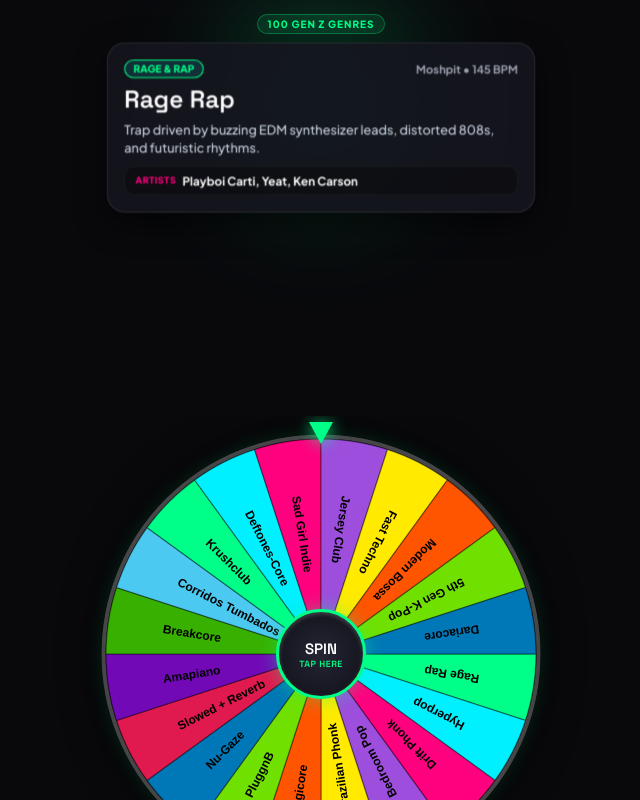
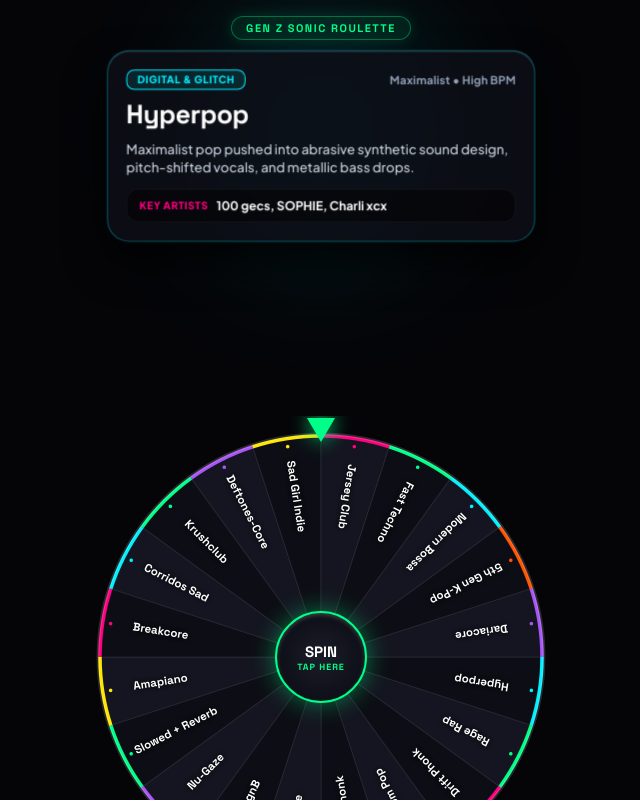
Before and after one commit to reneorense/GenZ-genre-roulette, a plain HTML site: page index.html in a window 1280 px wide. Shown: the whole page, without its empty margins (319-959 px from the left). Drawn offline with Linux system fonts and the light colour scheme.

Commit message:
Update index.html

```diff
--- a/index.html
+++ b/index.html
@@ -6,17 +6,18 @@
   <title>Gen Z Genre Roulette</title>
   <link rel="preconnect" href="https://fonts.googleapis.com">
   <link rel="preconnect" href="https://fonts.gstatic.com" crossorigin>
-  <link href="https://fonts.googleapis.com/css2?family=Plus+Jakarta+Sans:wght@500;700;800&family=Space+Grotesk:wght@600;800&display=swap" rel="stylesheet">
+  <link href="https://fonts.googleapis.com/css2?family=Plus+Jakarta+Sans:wght@500;700;800&family=Space+Grotesk:wght@600;700;800&display=swap" rel="stylesheet">
   <style>
     :root {
-      --bg: #09090c;
-      --card-bg: rgba(22, 22, 30, 0.9);
-      --border: rgba(255, 255, 255, 0.1);
-      --neon: #00ff88;
-      --accent: #00f0ff;
-      --pink: #ff007f;
-      --text: #f3f4f6;
-      --muted: #9ca3af;
+      --bg: #050508;
+      --card-bg: rgba(14, 15, 23, 0.85);
+      --card-border: rgba(255, 255, 255, 0.08);
+      --neon-green: #00ff88;
+      --neon-cyan: #00f0ff;
+      --neon-pink: #ff007f;
+      --neon-purple: #a855f7;
+      --text: #f9fafb;
+      --text-muted: #94a3b8;
     }
 
     * {
@@ -36,59 +37,63 @@
       flex-direction: column;
       justify-content: space-between;
       overflow: hidden;
+      position: relative;
     }
 
-    /* Ambient Header Glow */
-    .glow {
+    /* Ambient Background Neon Mesh */
+    .mesh-glow {
       position: absolute;
-      top: -40px;
+      top: -30px;
       left: 50%;
       transform: translateX(-50%);
-      width: 280px;
-      height: 280px;
-      background: radial-gradient(circle, rgba(0, 240, 255, 0.25) 0%, transparent 70%);
-      filter: blur(50px);
+      width: 320px;
+      height: 320px;
+      background: radial-gradient(circle, rgba(0, 240, 255, 0.2) 0%, rgba(255, 0, 127, 0.08) 50%, transparent 70%);
+      filter: blur(60px);
       z-index: 0;
       pointer-events: none;
       transition: background 0.4s ease;
     }
 
-    /* Top Information Area */
+    /* Top Section */
     .top-section {
       position: relative;
       z-index: 2;
-      padding: 14px 18px 0;
+      padding: 16px 18px 0;
       display: flex;
       flex-direction: column;
       align-items: center;
-      gap: 10px;
+      gap: 12px;
     }
 
     .badge {
-      font-size: 10px;
-      font-weight: 800;
-      letter-spacing: 1px;
+      font-family: 'Space Grotesk', sans-serif;
+      font-size: 11px;
+      font-weight: 700;
+      letter-spacing: 1.5px;
       text-transform: uppercase;
-      color: var(--neon);
-      background: rgba(0, 255, 136, 0.1);
-      border: 1px solid rgba(0, 255, 136, 0.3);
-      padding: 3px 10px;
+      color: var(--neon-green);
+      background: rgba(0, 255, 136, 0.08);
+      border: 1px solid rgba(0, 255, 136, 0.35);
+      padding: 4px 14px;
       border-radius: 20px;
+      box-shadow: 0 0 15px rgba(0, 255, 136, 0.15);
     }
 
     .info-card {
       width: 100%;
       max-width: 420px;
       background: var(--card-bg);
-      border: 1px solid var(--border);
-      backdrop-filter: blur(16px);
-      border-radius: 18px;
-      padding: 16px;
+      border: 1px solid var(--card-border);
+      backdrop-filter: blur(20px);
+      -webkit-backdrop-filter: blur(20px);
+      border-radius: 22px;
+      padding: 18px;
       display: flex;
       flex-direction: column;
-      gap: 8px;
-      box-shadow: 0 10px 30px rgba(0, 0, 0, 0.6);
-      transition: transform 0.25s ease;
+      gap: 10px;
+      box-shadow: 0 20px 40px rgba(0, 0, 0, 0.8), inset 0 1px 1px rgba(255, 255, 255, 0.15);
+      transition: transform 0.25s cubic-bezier(0.175, 0.885, 0.32, 1.275), border-color 0.3s ease;
     }
 
     .info-card.bump {
@@ -105,50 +110,53 @@
       font-size: 10px;
       font-weight: 800;
       text-transform: uppercase;
-      color: var(--accent);
-      background: rgba(0, 240, 255, 0.12);
-      border: 1px solid var(--accent);
-      padding: 2px 8px;
-      border-radius: 10px;
+      letter-spacing: 0.5px;
+      color: var(--neon-cyan);
+      background: rgba(0, 240, 255, 0.1);
+      border: 1px solid var(--neon-cyan);
+      padding: 3px 10px;
+      border-radius: 8px;
     }
 
     .vibe-text {
       font-size: 11px;
-      color: var(--muted);
+      color: var(--text-muted);
       font-weight: 600;
+      letter-spacing: 0.2px;
     }
 
     .genre-name {
       font-family: 'Space Grotesk', sans-serif;
-      font-size: 24px;
+      font-size: 26px;
       font-weight: 800;
       color: #ffffff;
       line-height: 1.1;
+      letter-spacing: -0.5px;
     }
 
     .genre-description {
-      font-size: 12.5px;
-      line-height: 1.4;
+      font-size: 13px;
+      line-height: 1.45;
       color: #cbd5e1;
-      min-height: 36px;
+      min-height: 38px;
     }
 
     .artist-row {
-      background: rgba(0, 0, 0, 0.3);
-      border: 1px solid rgba(255, 255, 255, 0.05);
-      border-radius: 10px;
-      padding: 6px 10px;
+      background: rgba(0, 0, 0, 0.45);
+      border: 1px solid rgba(255, 255, 255, 0.06);
+      border-radius: 12px;
+      padding: 8px 12px;
       display: flex;
       align-items: center;
-      gap: 6px;
-      font-size: 11.5px;
+      gap: 8px;
+      font-size: 12px;
     }
 
     .artist-label {
       font-weight: 800;
-      color: var(--pink);
+      color: var(--neon-pink);
       text-transform: uppercase;
-      font-size: 9px;
+      font-size: 10px;
       letter-spacing: 0.5px;
     }
 
@@ -174,25 +182,24 @@
 
     .marker {
       position: absolute;
-      top: 6px;
+      top: 2px;
       left: 50%;
       transform: translateX(-50%);
       width: 0;
       height: 0;
-      border-left: 12px solid transparent;
-      border-right: 12px solid transparent;
-      border-top: 22px solid var(--neon);
+      border-left: 14px solid transparent;
+      border-right: 14px solid transparent;
+      border-top: 24px solid var(--neon-green);
       z-index: 10;
-      filter: drop-shadow(0 2px 8px rgba(0, 255, 136, 0.9));
+      filter: drop-shadow(0 0 10px rgba(0, 255, 136, 1));
     }
 
     .canvas-container {
       position: absolute;
-      top: 18px;
-      width: 440px;
-      height: 440px;
+      top: 16px;
+      width: 450px;
+      height: 450px;
       border-radius: 50%;
-      box-shadow: 0 0 40px rgba(0, 0, 0, 0.8), 0 0 15px rgba(0, 255, 136, 0.2);
     }
 
     canvas {
@@ -202,16 +209,17 @@
       border-radius: 50%;
     }
 
+    /* Center Spin Hub */
     .spin-center-btn {
       position: absolute;
-      top: calc(18px + 220px);
+      top: calc(16px + 225px);
       left: 50%;
       transform: translate(-50%, -50%);
-      width: 90px;
-      height: 90px;
+      width: 92px;
+      height: 92px;
       border-radius: 50%;
-      background: radial-gradient(circle, #252535 0%, #101017 100%);
-      border: 3px solid var(--neon);
+      background: radial-gradient(circle, #1a1c29 0%, #090a10 100%);
+      border: 2px solid var(--neon-green);
       color: #fff;
       font-family: 'Space Grotesk', sans-serif;
       font-weight: 800;
@@ -221,48 +229,49 @@
       flex-direction: column;
       align-items: center;
       justify-content: center;
-      box-shadow: 0 0 20px rgba(0, 255, 136, 0.4), inset 0 2px 4px rgba(255, 255, 255, 0.2);
+      box-shadow: 0 0 25px rgba(0, 255, 136, 0.45), inset 0 2px 4px rgba(255, 255, 255, 0.2);
       z-index: 9;
-      transition: transform 0.15s ease;
+      transition: transform 0.15s ease, box-shadow 0.15s ease;
     }
 
     .spin-center-btn:active {
       transform: translate(-50%, -50%) scale(0.92);
+      box-shadow: 0 0 12px rgba(0, 255, 136, 0.8);
     }
 
     .spin-center-btn span {
       font-size: 9px;
-      color: var(--neon);
-      letter-spacing: 0.5px;
+      color: var(--neon-green);
+      letter-spacing: 1px;
     }
   </style>
 </head>
 <body>
 
-  <div class="glow" id="glow"></div>
+  <div class="mesh-glow" id="glow"></div>
 
-  <!-- Top Info -->
+  <!-- Top Info Card -->
   <div class="top-section">
-    <div class="badge">100 Gen Z Genres</div>
+    <div class="badge">Gen Z Sonic Roulette</div>
     <div class="info-card" id="infoCard">
       <div class="card-meta">
-        <span class="category-pill" id="genreCategory">Rage & Rap</span>
-        <span class="vibe-text" id="genreVibe">Moshpit • 145 BPM</span>
+        <span class="category-pill" id="genreCategory">Digital & Glitch</span>
+        <span class="vibe-text" id="genreVibe">Maximalist • High BPM</span>
       </div>
-      <h2 class="genre-name" id="genreTitle">Rage Rap</h2>
-      <p class="genre-description" id="genreDesc">Trap driven by euphoric, buzzing EDM synthesizer leads, distorted 808s, and hyper-futuristic rhythms.</p>
+      <h2 class="genre-name" id="genreTitle">Hyperpop</h2>
+      <p class="genre-description" id="genreDesc">Maximalist pop pushed into abrasive synthetic sound design, pitch-shifted vocals, and metallic bass drops.</p>
       <div class="artist-row">
-        <span class="artist-label">Artists</span>
-        <span class="artist-list" id="genreArtists">Playboi Carti, Yeat, Ken Carson</span>
+        <span class="artist-label">Key Artists</span>
+        <span class="artist-list" id="genreArtists">100 gecs, SOPHIE, Charli xcx</span>
       </div>
     </div>
   </div>
 
-  <!-- Bottom Wheel -->
+  <!-- Bottom Roulette Wheel -->
   <div class="roulette-wrapper">
     <div class="marker"></div>
     <div class="canvas-container">
-      <canvas id="wheelCanvas" width="880" height="880"></canvas>
+      <canvas id="wheelCanvas" width="900" height="900"></canvas>
     </div>
     <button class="spin-center-btn" id="spinBtn">
       SPIN
@@ -272,32 +281,26 @@
 
   <script>
     const GENRES = [
-      { name: "Rage Rap", category: "Rage & Rap", vibe: "Moshpit • 145 BPM", artists: "Playboi Carti, Yeat, Ken Carson", desc: "Trap driven by buzzing EDM synthesizer leads, distorted 808s, and futuristic rhythms." },
-      { name: "Hyperpop", category: "Digital & Glitch", vibe: "Maximalist Pop", artists: "100 gecs, SOPHIE, Charli xcx", desc: "Maximalist pop pushed into abrasive synthetic sound design and pitch-shifted vocals." },
-      { name: "Drift Phonk", category: "Phonk & Dance", vibe: "Cowbell • 160 BPM", artists: "Kordhell, DVRST, Hensonn", desc: "Memphis rap acapellas combined with aggressive cowbells and car-drift aesthetics." },
-      { name: "Bedroom Pop", category: "Indie & Alt", vibe: "Chill • Lo-Fi Tape", artists: "Clairo, Beabadoobee, Cavetown", desc: "Intimate DIY home recordings with chorus guitars, vintage keys, and delicate vocals." },
-      { name: "Brazilian Phonk", category: "Phonk & Dance", vibe: "Baile • 130 BPM", artists: "Phonkha, Slowboy, DJ FKU", desc: "Favela funk rhythms fused with distorted phonk cowbells and heavy sub bass." },
-      { name: "Digicore", category: "Digital & Glitch", vibe: "Discord-Native", artists: "Jane Remover, midwxst, quinn", desc: "Hyperpop evolution mixing autotuned singing, bitcrushed chords, and fast breaks." },
-      { name: "PluggnB", category: "Rage & Rap", vibe: "Smooth 808s", artists: "Autumn!, Summrs, Kankan", desc: "Melodic fusion of minimalist plugg beats with 2000s R&B vocal runs and bright bells." },
-      { name: "Nu-Gaze", category: "Rock & Guitar", vibe: "Fuzz Shoegaze", artists: "Wisp, Julie, Narrow Head", desc: "Gen Z revival of 90s shoegaze, featuring walls of fuzz pedals and whispery vocals." },
-      { name: "Slowed + Reverb", category: "Internet Vibe", vibe: "Liminal Headspace", artists: "TikTok & YouTube Creators", desc: "Pitched-down, space-drenched songs creating a dreamy late-night emotional vibe." },
-      { name: "Amapiano", category: "Global Club", vibe: "Log Drum Bass", artists: "Uncle Waffles, Kabza De Small", desc: "South African house hybrid of deep synths, soulful jazz chords, and wooden log drums." },
-      { name: "Breakcore", category: "Digital & Glitch", vibe: "Frenetic • 180 BPM", artists: "Sewerslvt, Vertigoaway", desc: "Manic chopped drum breaks colliding with anime soundbites and ambient pads." },
-      { name: "Corridos Tumbados", category: "Global Waves", vibe: "Brass & Trap", artists: "Peso Pluma, Natanael Cano", desc: "Traditional Mexican requinto guitars and brass horns fused with trap cadences." },
-      { name: "Krushclub", category: "Rage & Rap", vibe: "Fast Nightcore", artists: "Odetari, Lumi Athena, Asteria", desc: "Fast-paced cross between Jersey club kicks, nightcore hooks, and rage synths." },
-      { name: "Deftones-Core", category: "Rock & Guitar", vibe: "Alt-Metal Wave", artists: "Fleshwater, Loathe, Moodring", desc: "Drop-tuned heavy riffs meeting ethereal whispering vocals and 90s grunge bridges." },
-      { name: "Sad Girl Indie", category: "Indie & Alt", vibe: "Poetic & Stripped", artists: "Phoebe Bridgers, boygenius, Gracie", desc: "Confessional, poetic indie folk built around acoustic guitars and raw vocal stories." },
-      { name: "Jersey Club", category: "Phonk & Dance", vibe: "5-Beat Bounce", artists: "Bandmanrill, Lil Uzi Vert", desc: "Syncopated five-beat kick pattern accented by vocal chops and rapid bounce rhythms." },
-      { name: "Fast Techno", category: "Phonk & Dance", vibe: "155 BPM Rave", artists: "Creeds, Sara Landry, Nico Moreno", desc: "Hard techno and schranz kicks paired with energetic melodic top-lines." },
-      { name: "Modern Bossa", category: "Indie & Alt", vibe: "Jazz Bedroom Pop", artists: "Laufey", desc: "Brazilian Bossa Nova chords and vintage big-band style with modern youth lyrics." },
-      { name: "5th Gen K-Pop", category: "Global Waves", vibe: "Liquid DnB Pop", artists: "NewJeans, ILLIT", desc: "K-pop embracing early 2000s liquid drum & bass breaks and breezy vocal delivery." },
-      { name: "Dariacore", category: "Digital & Glitch", vibe: "Meme Chop Chaos", artists: "leroy / Jane Remover", desc: "High-speed Jersey breakbeats layered with rapid 2000s pop and internet meme samples." }
-    ];
-
-    const COLORS = [
-      "#00ff88", "#00f0ff", "#ff007f", "#9d4edd",
-      "#ffea00", "#ff5400", "#70e000", "#0077b6",
-      "#e01a4f", "#7209b7", "#38b000", "#4cc9f0"
+      { name: "Hyperpop", color: "#00f0ff", category: "Digital & Glitch", vibe: "Maximalist • High BPM", artists: "100 gecs, SOPHIE, Charli xcx", desc: "Maximalist pop pushed into abrasive synthetic sound design, pitch-shifted vocals, and metallic bass drops." },
+      { name: "Rage Rap", color: "#00ff88", category: "Rage & Rap", vibe: "Moshpit • 145 BPM", artists: "Playboi Carti, Yeat, Ken Carson", desc: "Trap driven by euphoric, buzzing EDM synthesizer leads, distorted 808s, and hyper-futuristic rhythms." },
+      { name: "Drift Phonk", color: "#ff007f", category: "Phonk & Dance", vibe: "Cowbell • 160 BPM", artists: "Kordhell, DVRST, Hensonn", desc: "Memphis rap acapellas combined with aggressive cowbells and car-drift video aesthetics." },
+      { name: "Bedroom Pop", color: "#a855f7", category: "Indie & Alt", vibe: "Chill • Tape Lo-Fi", artists: "Clairo, Beabadoobee, Cavetown", desc: "Intimate DIY home recordings with chorus guitars, vintage keys, and delicate vocal layers." },
+      { name: "Brazilian Phonk", color: "#ffe600", category: "Phonk & Dance", vibe: "Baile • 130 BPM", artists: "Phonkha, Slowboy, DJ FKU", desc: "Favela funk rhythms fused with distorted phonk cowbells and heavy sub-bass pulses." },
+      { name: "Digicore", color: "#00f0ff", category: "Digital & Glitch", vibe: "Discord-Native", artists: "Jane Remover, midwxst, quinn", desc: "Hyperpop evolution mixing autotuned singing, bitcrushed chords, and fast breakbeats." },
+      { name: "PluggnB", color: "#ff5400", category: "Rage & Rap", vibe: "Smooth 808s", artists: "Autumn!, Summrs, Kankan", desc: "Melodic fusion of minimalist plugg beats with 2000s R&B vocal runs and bright synths." },
+      { name: "Nu-Gaze", color: "#a855f7", category: "Rock & Guitar", vibe: "Fuzz Shoegaze", artists: "Wisp, Julie, Narrow Head", desc: "Modern Gen Z revival of 90s shoegaze, featuring walls of fuzz pedals and whispery vocals." },
+      { name: "Slowed + Reverb", color: "#00ff88", category: "Internet Vibe", vibe: "Liminal Headspace", artists: "TikTok & YouTube Creators", desc: "Pitched-down, space-drenched songs creating a dreamy late-night emotional vibe." },
+      { name: "Amapiano", color: "#ffe600", category: "Global Club", vibe: "Log Drum Bass", artists: "Uncle Waffles, Kabza De Small", desc: "South African house hybrid of deep synths, soulful jazz chords, and wooden log drums." },
+      { name: "Breakcore", color: "#ff007f", category: "Digital & Glitch", vibe: "Frenetic • 180 BPM", artists: "Sewerslvt, Vertigoaway", desc: "Manic chopped Amen drum breaks colliding with anime soundbites and ambient pads." },
+      { name: "Corridos Sad", color: "#00f0ff", category: "Global Waves", vibe: "Acoustic Sierreño", artists: "Ivan Cornejo, Eslabon Armado", desc: "Slow, melancholic 12-string guitar ballads exploring heartbreak through youth Latin perspectives." },
+      { name: "Krushclub", color: "#00ff88", category: "Rage & Rap", vibe: "Fast Nightcore", artists: "Odetari, Lumi Athena, Asteria", desc: "Fast-paced cross between Jersey club kicks, nightcore hooks, and abrasive rage synths." },
+      { name: "Deftones-Core", color: "#a855f7", category: "Rock & Guitar", vibe: "Alt-Metal Wave", artists: "Fleshwater, Loathe, Moodring", desc: "Drop-tuned heavy riffs meeting ethereal whispering vocals and 90s grunge bridges." },
+      { name: "Sad Girl Indie", color: "#ffe600", category: "Indie & Alt", vibe: "Poetic & Stripped", artists: "Phoebe Bridgers, boygenius, Gracie Abrams", desc: "Confessional, poetic indie folk built around acoustic guitars and raw vocal storytelling." },
+      { name: "Jersey Club", color: "#ff007f", category: "Phonk & Dance", vibe: "5-Beat Bounce", artists: "Bandmanrill, Lil Uzi Vert", desc: "Syncopated five-beat kick pattern accented by vocal chops, squeaks, and rapid rhythms." },
+      { name: "Fast Techno", color: "#00ff88", category: "Phonk & Dance", vibe: "155 BPM Rave", artists: "Creeds, Sara Landry, Nico Moreno", desc: "Hard techno and schranz kicks paired with energetic melodic pop hooks." },
+      { name: "Modern Bossa", color: "#00f0ff", category: "Indie & Alt", vibe: "Jazz Bedroom Pop", artists: "Laufey", desc: "Brazilian Bossa Nova chords and vintage big-band style with modern youth lyricism." },
+      { name: "5th Gen K-Pop", color: "#ff5400", category: "Global Waves", vibe: "Liquid DnB Pop", artists: "NewJeans, ILLIT", desc: "K-pop embracing early 2000s liquid drum & bass breaks and breezy vocal delivery." },
+      { name: "Dariacore", color: "#a855f7", category: "Digital & Glitch", vibe: "Meme Chop Chaos", artists: "leroy / Jane Remover", desc: "High-speed Jersey breakbeats layered with rapid 2000s pop and internet meme samples." }
     ];
 
     const canvas = document.getElementById('wheelCanvas');
@@ -318,6 +321,7 @@
     let velocity = 0;
     let isSpinning = false;
 
+    // Render Wheel Function
     function renderWheel() {
       const size = canvas.width;
       const radius = size / 2;
@@ -330,38 +334,60 @@
       for (let i = 0; i < total; i++) {
         const start = i * sliceAngle;
         const end = start + sliceAngle;
+        const item = GENRES[i];
 
-        // Slice Background
+        // 1. Dark Carbon Slice Fill
         ctx.beginPath();
-        ctx.fillStyle = COLORS[i % COLORS.length];
+        ctx.fillStyle = i % 2 === 0 ? "#0d0e15" : "#141520";
         ctx.moveTo(0, 0);
-        ctx.arc(0, 0, radius - 10, start, end);
+        ctx.arc(0, 0, radius - 8, start, end);
         ctx.lineTo(0, 0);
         ctx.fill();
 
-        // Border Line
-        ctx.strokeStyle = "rgba(0, 0, 0, 0.4)";
-        ctx.lineWidth = 2.5;
+        // 2. Subtle slice divider
+        ctx.strokeStyle = "rgba(255, 255, 255, 0.07)";
+        ctx.lineWidth = 2;
         ctx.stroke();
 
-        // Slice Label Text
+        // 3. Glowing Outer Neon Rim per slice
+        ctx.beginPath();
+        ctx.arc(0, 0, radius - 8, start, end);
+        ctx.strokeStyle = item.color;
+        ctx.lineWidth = 7;
+        ctx.stroke();
+
+        // 4. Dot indicator at edge
+        const midAngle = start + sliceAngle / 2;
+        const dotX = Math.cos(midAngle) * (radius - 24);
+        const dotY = Math.sin(midAngle) * (radius - 24);
+        ctx.beginPath();
+        ctx.arc(dotX, dotY, 3.5, 0, 2 * Math.PI);
+        ctx.fillStyle = item.color;
+        ctx.fill();
+
+        // 5. High-Contrast Text
         ctx.save();
-        ctx.fillStyle = "#000000";
-        ctx.font = "bold 24px 'Space Grotesk', sans-serif";
         ctx.translate(
-          Math.cos(start + sliceAngle / 2) * (radius - 120),
-          Math.sin(start + sliceAngle / 2) * (radius - 120)
+          Math.cos(midAngle) * (radius - 125),
+          Math.sin(midAngle) * (radius - 125)
         );
-        ctx.rotate(start + sliceAngle / 2 + Math.PI);
-        ctx.fillText(GENRES[i].name, 0, 8);
+        ctx.rotate(midAngle + Math.PI);
+
+        ctx.shadowColor = "rgba(0, 0, 0, 0.9)";
+        ctx.shadowBlur = 8;
+        ctx.fillStyle = "#ffffff";
+        ctx.font = "bold 23px 'Space Grotesk', sans-serif";
+        ctx.textAlign = "center";
+        ctx.textBaseline = "middle";
+        ctx.fillText(item.name, 0, 0);
         ctx.restore();
       }
 
-      // Outer Rim Glow
+      // Outer Wheel Ring
       ctx.beginPath();
-      ctx.arc(0, 0, radius - 5, 0, 2 * Math.PI);
-      ctx.strokeStyle = "rgba(255, 255, 255, 0.25)";
-      ctx.lineWidth = 8;
+      ctx.arc(0, 0, radius - 4, 0, 2 * Math.PI);
+      ctx.strokeStyle = "rgba(255, 255, 255, 0.15)";
+      ctx.lineWidth = 6;
       ctx.stroke();
 
       ctx.restore();
@@ -382,10 +408,10 @@
       genreDesc.textContent = g.desc;
       genreArtists.textContent = g.artists;
 
-      const color = COLORS[idx % COLORS.length];
-      glow.style.background = `radial-gradient(circle, ${color}55 0%, transparent 70%)`;
-      genreCategory.style.borderColor = color;
-      genreCategory.style.color = color;
+      glow.style.background = `radial-gradient(circle, ${g.color}44 0%, transparent 70%)`;
+      genreCategory.style.borderColor = g.color;
+      genreCategory.style.color = g.color;
+      infoCard.style.borderColor = `${g.color}55`;
 
       infoCard.classList.remove('bump');
       void infoCard.offsetWidth;
@@ -408,14 +434,26 @@
     function spin() {
       if (isSpinning) return;
       isSpinning = true;
-      velocity = Math.random() * 0.25 + 0.35;
+      velocity = Math.random() * 0.25 + 0.38;
       spinAnimation();
     }
 
     spinBtn.addEventListener('click', spin);
     canvas.addEventListener('click', spin);
 
-    // Initial load
+    // ==========================================
+    // AUTO-WAKE FIX: Prevents blank canvas on idle
+    // ==========================================
+    document.addEventListener('visibilitychange', () => {
+      if (document.visibilityState === 'visible') {
+        renderWheel();
+      }
+    });
+    window.addEventListener('focus', renderWheel);
+    window.addEventListener('pageshow', renderWheel);
+    window.addEventListener('resize', renderWheel);
+
+    // Initial render
     renderWheel();
     updateDetails(0);
   </script>
```
